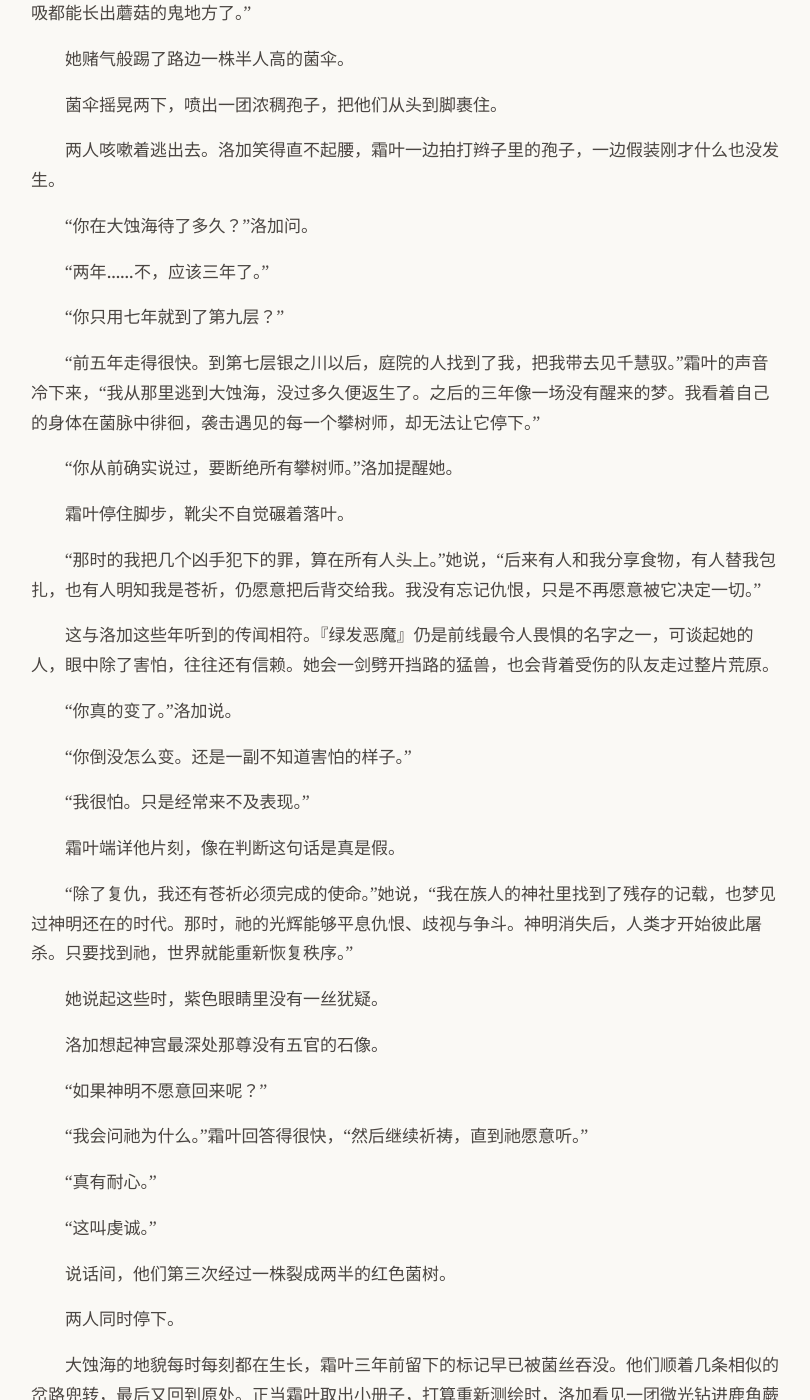
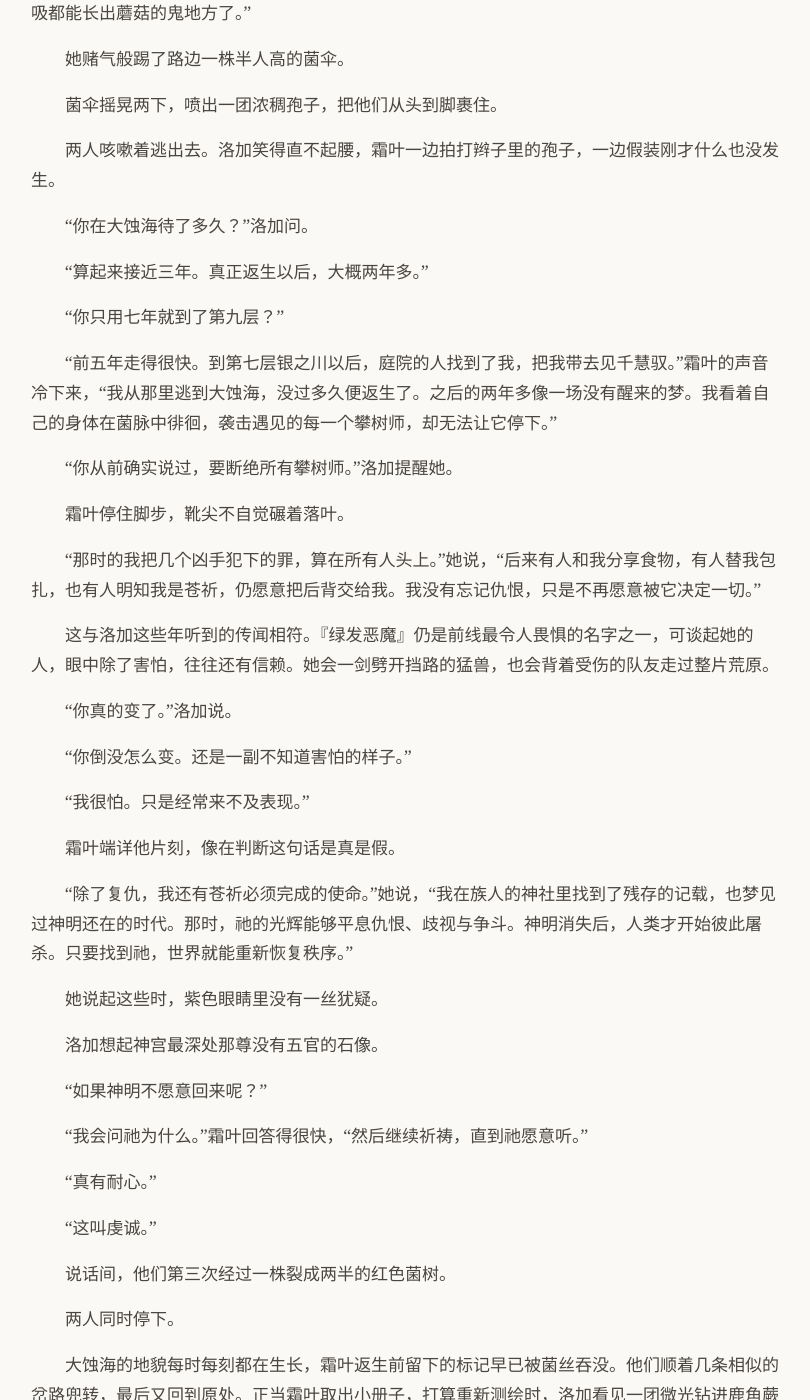
Before and after one commit to yihenc/yihenc.github.io, a Jekyll site: the page built from _posts/2026-03-02-壁迷宫.md, in a window 1280 px wide and 1400 px high, scrolled down 5858 px. Shown: the whole window, without its empty margins (233-1043 px from the left). Built offline with Jekyll 4.4.1, drawn with Linux system fonts in a browser that asks for light colours; nearby versions of some CDN libraries; some of the changed text lies outside the part shown.

Commit message:
Fix: 统一壁迷宫中的返生时序

```diff
--- a/_posts/2026-03-02-壁迷宫.md
+++ b/_posts/2026-03-02-壁迷宫.md
@@ -191,11 +191,11 @@ date: 2026-03-02 00:00 +0000
 
 “你在大蚀海待了多久？”洛加问。
 
-“两年……不，应该三年了。”
+“算起来接近三年。真正返生以后，大概两年多。”
 
 “你只用七年就到了第九层？”
 
-“前五年走得很快。到第七层银之川以后，庭院的人找到了我，把我带去见千慧驭。”霜叶的声音冷下来，“我从那里逃到大蚀海，没过多久便返生了。之后的三年像一场没有醒来的梦。我看着自己的身体在菌脉中徘徊，袭击遇见的每一个攀树师，却无法让它停下。”
+“前五年走得很快。到第七层银之川以后，庭院的人找到了我，把我带去见千慧驭。”霜叶的声音冷下来，“我从那里逃到大蚀海，没过多久便返生了。之后的两年多像一场没有醒来的梦。我看着自己的身体在菌脉中徘徊，袭击遇见的每一个攀树师，却无法让它停下。”
 
 “你从前确实说过，要断绝所有攀树师。”洛加提醒她。
 
@@ -231,7 +231,7 @@ date: 2026-03-02 00:00 +0000
 
 两人同时停下。
 
-大蚀海的地貌每时每刻都在生长，霜叶三年前留下的标记早已被菌丝吞没。他们顺着几条相似的岔路兜转，最后又回到原处。正当霜叶取出小册子，打算重新测绘时，洛加看见一团微光钻进鹿角蕨后方。
+大蚀海的地貌每时每刻都在生长，霜叶返生前留下的标记早已被菌丝吞没。他们顺着几条相似的岔路兜转，最后又回到原处。正当霜叶取出小册子，打算重新测绘时，洛加看见一团微光钻进鹿角蕨后方。
 
 那团光并未立刻消失。它从叶片另一侧探出半颗圆脑袋，确认两人还站在原地，便不耐烦地拍了拍蕨叶。露水被震落，在孢子铺成的地面打出一串小坑。更多同样的脚印从灌木后显现，向悬崖边缘延伸。
 
```
